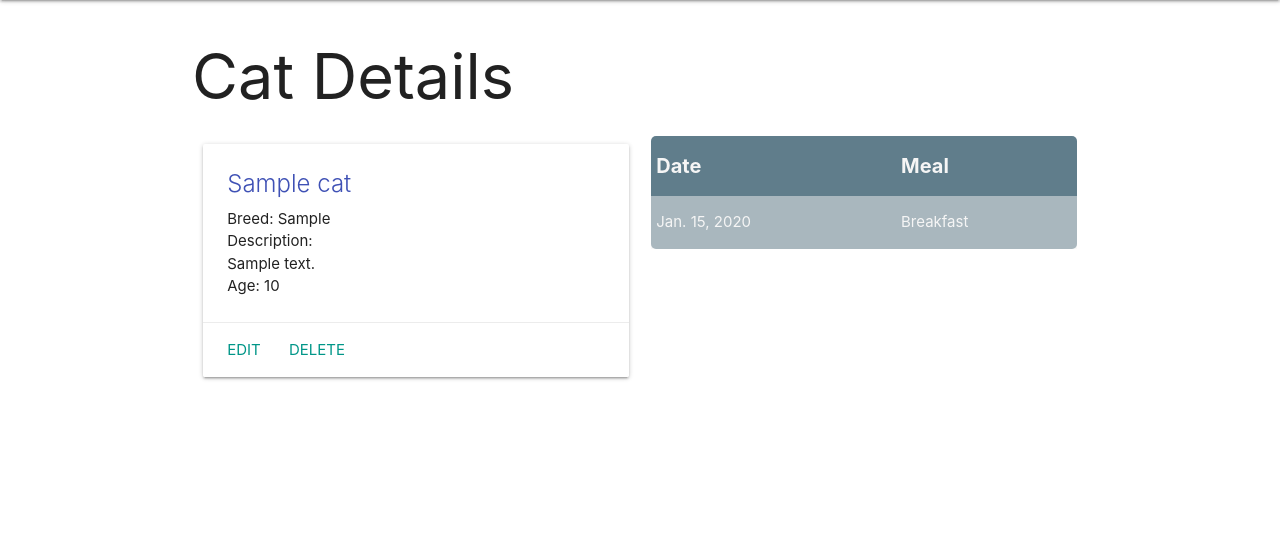
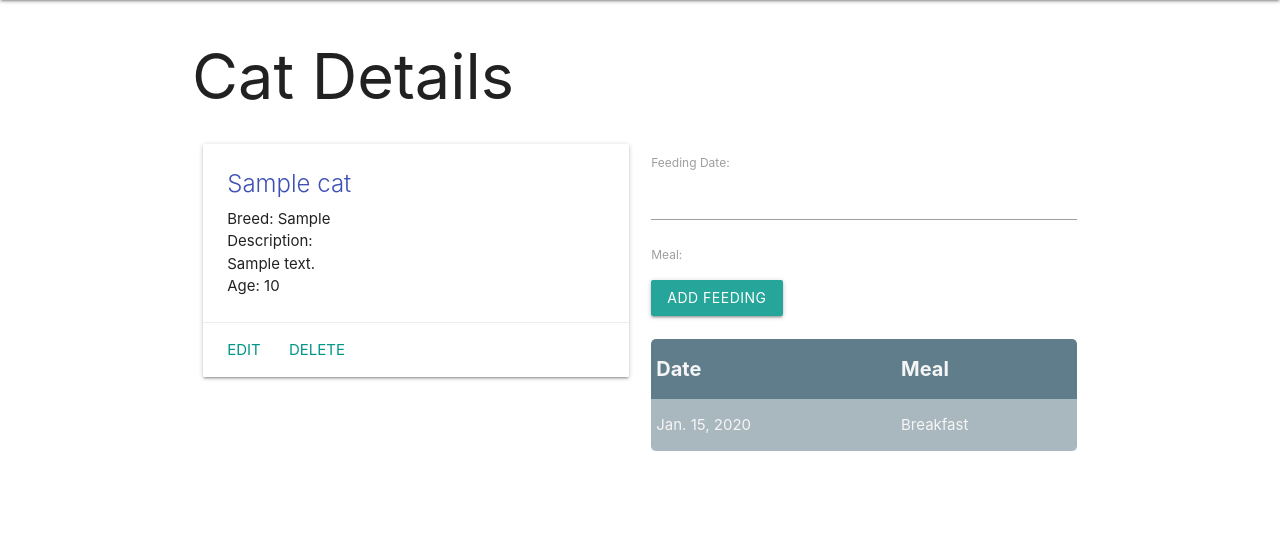
Before and after one commit to cherch173/catcollector, a Django app: page /cats/1/ in a window 1280 px wide. Shown: the part 64-620 px from the top of the page. Run offline with Django 4.2, Linux system fonts and the light colour scheme; tables that the repository leaves empty hold one stand-in row (values such as "Sample post").

Commit message:
Add Feeding Form UI added to details

```diff
--- a/catcollector/main_app/templates/cats/detail.html
+++ b/catcollector/main_app/templates/cats/detail.html
@@ -9,6 +9,7 @@
 
 <div class="row">
   <div class="col s6">
+
     <div class="card">
       <div class="card-content">
         <span class="card-title indigo-text">{{ cat.name }}</span>
@@ -27,6 +28,14 @@
     </div>
   </div>
   <div class="col s6">
+        <!-- VID # 5 (One to Many) Add UI for FeedingForm -->
+        <form method="POST">
+          {% csrf_token %}
+          <!-- Render the inputs -->
+          {{ feeding_form.as_p }}
+          <input type="submit" class="btn" value="Add Feeding" />
+        </form>
+        <br>
     <table class="striped blue-grey" style="color:whitesmoke; border-radius: 5px;">
       <thead>
         <tr style="font-size: 2.5vmin;">
```
